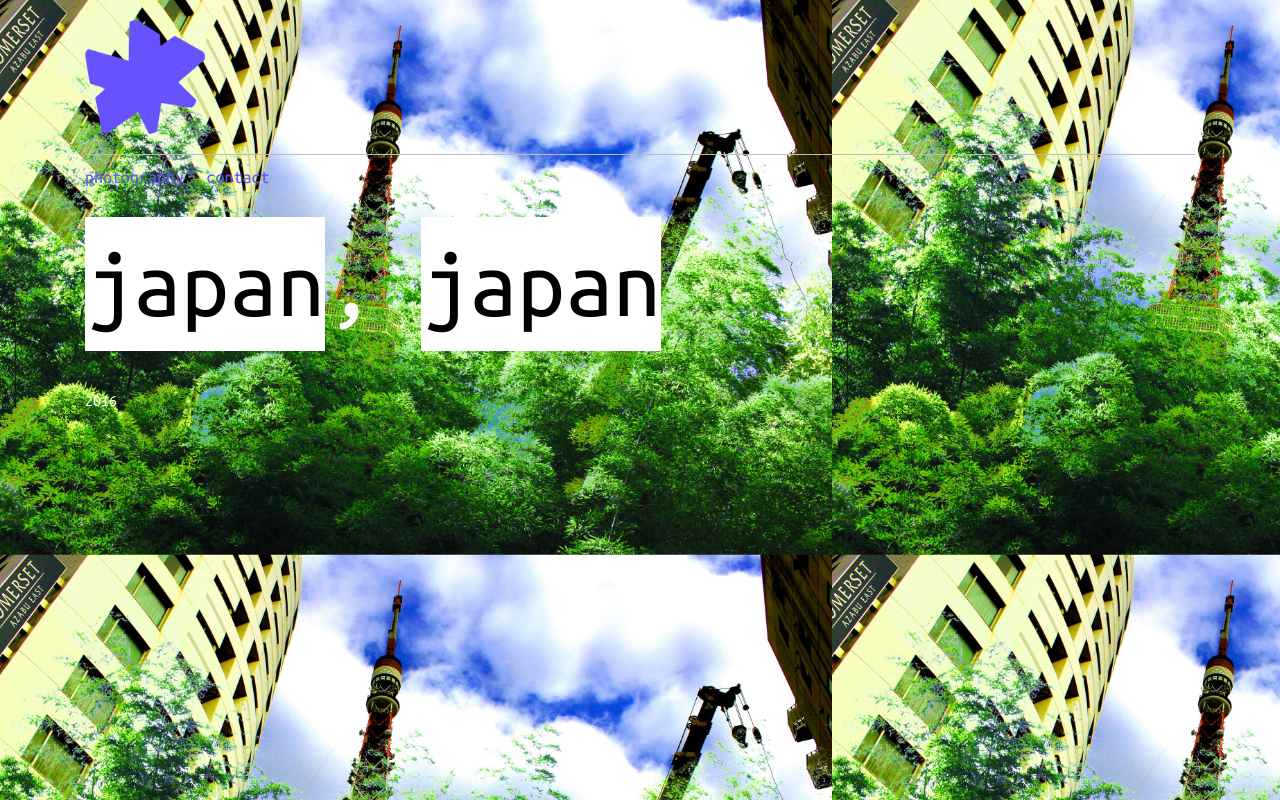
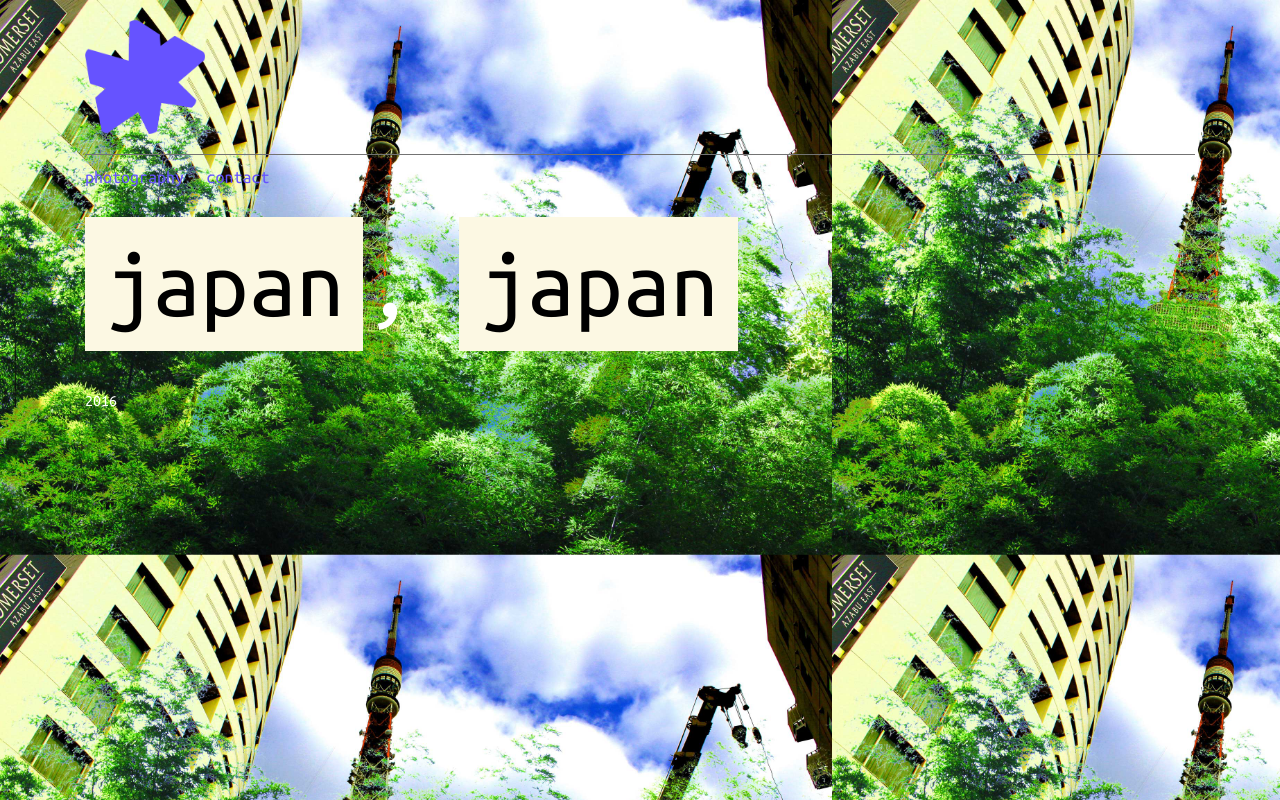
Before and after one commit to eoghanmccarthy/eoghanmccarthy, a PHP site: page /japan-japan.php in a window 1280 px wide. Run offline with PHP 8.4, Linux system fonts and the light colour scheme; some libraries are stand-ins or nearby versions.

Commit message:
refactor

```diff
--- a/contact.php
+++ b/contact.php
@@ -23,7 +23,7 @@
             <!-- Main -->
 
             <main>
-                <p><mark class="highlight highlight--yellow">mail@eoghanmccarthy.com</mark><br><mark class="highlight highlight--yellow">+44 (0)7490 816 795</mark></p>
+                <p><mark class="hlight hlight--yellow">mail@eoghanmccarthy.com</mark><br><mark class="hlight hlight--yellow">+44 (0)7490 816 795</mark></p>
             </main>
 
             <!-- Footer -->
--- a/css/main.css
+++ b/css/main.css
@@ -31,7 +31,7 @@
   margin-bottom: 1em; }
   .header .header__logo {
     padding-bottom: 1.25em;
-    border-bottom: 1px solid #bcbcbc;
+    border-bottom: 1px solid #737373;
     margin-bottom: .5em; }
     .header .header__logo a {
       opacity: 1;
@@ -74,23 +74,17 @@
   font-size: 1rem;
   line-height: 1.5; }
 
-.highlight {
-  padding: 0.2em 0; }
-  .highlight--white {
-    background-color: #fff; }
-  .highlight--brand {
+.hlight {
+  padding: 0.2em 0;
+  border-radius: 2px; }
+  .hlight--brand {
     background-color: #6653ff; }
-  .highlight--yellow {
+  .hlight--dev {
     background-color: #ffff00; }
-  .highlight--orange {
+  .hlight--design {
     background-color: #ff6653; }
-  .highlight--green {
+  .hlight--photo {
     background-color: #53ff66; }
-
-.block-border {
-  display: inline;
-  padding-bottom: 0em;
-  border-bottom: solid 1em #6653ff; }
 
 ul.nav {
   font-size: 1rem;
@@ -104,7 +98,11 @@
     margin: 0;
     padding: 0; }
     ul.nav-top li {
-      float: left; }
+      display: none; }
+      @media screen and (min-width: 576px) {
+        ul.nav-top li {
+          display: list-item;
+          float: left; } }
       ul.nav-top li a {
         display: inline-block;
         color: #6653ff;
@@ -123,14 +121,11 @@
           text-decoration: none;
           opacity: 0.8; }
       ul.nav-top li.nav-top__icon {
-        display: none; }
-      @media screen and (max-width: 575px) {
-        ul.nav-top li {
-          display: none; }
+        float: right;
+        display: inline-block; }
+        @media screen and (min-width: 576px) {
           ul.nav-top li.nav-top__icon {
-            float: right;
-            display: inline-block; } }
-  @media screen and (max-width: 575px) {
+            display: none; } }
   ul.nav-top__mobile {
     position: relative; }
     ul.nav-top__mobile li {
@@ -141,7 +136,7 @@
       ul.nav-top__mobile li.nav-top__icon {
         position: absolute;
         right: 0;
-          top: 0; } }
+        top: 0; }
 
 .media {
   margin: 0 0 1.875em; }
@@ -163,7 +158,7 @@
   .media__meta {
     font-size: 1rem;
     margin-bottom: 0.25em;
-    border-bottom: solid 1px #bcbcbc; }
+    border-bottom: 1px solid #737373; }
 
 .lightbox {
   display: none;
--- a/index.php
+++ b/index.php
@@ -23,7 +23,7 @@
             <!-- Main -->
 
             <main>
-                <h1><span class="block-border">designer</span>, <span class="block-border">front-end developer</span>, etc</h1>
+                <h1><mark class="hlight hlight--yellow">designer</mark>, <mark class="hlight hlight--yellow">front-end developer</mark>, etc</h1>
             </main>
 
             <!-- Footer -->
--- a/js/main.js
+++ b/js/main.js
@@ -1,3 +1,4 @@
+// Adds mobile nav class when icon is clicked
 function toggleNav() {
     var x = document.getElementById("topNav");
     if (x.className === "nav nav-top") {
--- a/scss/base/_colors.scss
+++ b/scss/base/_colors.scss
@@ -3,18 +3,61 @@
 // Descriptive colors
 $white: #fff;
 $black: #000;
-$light-grey: #bcbcbc;
 $grey: #333;
-$brand: #6653ff;
+$cornflower-blue: #6653ff;
 $yellow: #ffff00;
 $persimmon: #ff6653;
 $green: #53ff66;
 
-// UI colors Sass map
+// Brand colors
+$primary: $cornflower-blue;
+$dev: $yellow;
+$design: $persimmon;
+$photo: $green;
+
+// UI colors map
 $ui-colors: (
-    white: $white,
-    brand: $brand,
-    yellow: $yellow,
-    orange: $persimmon,
-    green: $green,
+    brand: $primary,
+    dev: $dev,
+    design: $design,
+    photo: $photo
 );
+
+// Color palette modifiers
+$palettes: (
+    grey: (
+        x-light: lighten($grey, 25%),
+        light: lighten($grey, 12%),
+        base: $grey,
+        dark: darken($grey, 8%),
+        x-dark: darken($grey, 16%)
+    ),
+    brand: (
+        x-light: lighten($primary, 25%),
+        light: lighten($primary, 12%),
+        base: $primary,
+        dark: darken($primary, 8%),
+        x-dark: darken($primary, 16%)
+    ),
+    dev: (
+        x-light: lighten($dev, 25%),
+        light: lighten($dev, 12%),
+        base: $dev,
+        dark: darken($dev, 8%),
+        x-dark: darken($dev, 16%)
+    ),
+    design: (
+        x-light: lighten($design, 25%),
+        light: lighten($design, 12%),
+        base: $design,
+        dark: darken($design, 8%),
+        x-dark: darken($design, 16%)
+    ),
+    photo: (
+        x-light: lighten($photo, 25%),
+        light: lighten($photo, 12%),
+        base: $photo,
+        dark: darken($photo, 8%),
+        x-dark: darken($photo, 16%)
+    )
+);
--- /dev/null
+++ b/scss/base/_config.scss
@@ -0,0 +1,45 @@
+// Named breakpoints
+$mobile-landscape: 576px;
+$tablet-portrait: 768px;
+$tablet-landscape: 992px;
+$desktop: 1200px;
+
+// Breakpoints
+$bp-sm: #{$mobile-landscape};
+$bp-md: #{$tablet-portrait};
+$bp-lg: #{$tablet-landscape};
+$bp-xl: #{$desktop};
+
+// Breakpoints map
+$bpoints: (
+    sm: $bp-sm,
+    md: $bp-md,
+    lg: $bp-lg,
+    xl: $bp-xl
+);
+
+// Asset paths
+$path-lbox: 'img';
+
+// Font stacks
+$stack-sans: 'Helvetica Neue', Helvetica, Arial, sans-serif;
+$stack-mono: 'Ubuntu Mono', Courier, monospace, sans-serif;
+
+// Font weight
+$light: 300;
+$normal: 400;
+$semibold: 500;
+$bold: 700;
+
+// Base font size and line height goes
+
+%px-root {
+    font-size: 100%;
+}
+
+%px-base {
+    font-size: 1rem;
+}
+
+// Transitions
+$speed: 0.3s;
--- /dev/null
+++ b/scss/base/_functions.scss
@@ -0,0 +1,11 @@
+// Functions
+
+// Used when using breakpoints and maps
+@function bpoint($bpoint) {
+    @return map-get($bpoints, $bpoint);
+}
+
+// Call the color palette modifiers
+@function palette($color, $shade: 'base') {
+    @return map-get(map-get($palettes, $color), $shade);
+}
--- /dev/null
+++ b/scss/base/_helpers.scss
@@ -0,0 +1,11 @@
+// Clearfix
+%clearfix {
+    content: “”;
+    display: table;
+    clear: both;
+}
+
+// Reset margin to zero
+%margin-reset {
+    margin: 0;
+}
--- a/scss/base/_index.scss
+++ b/scss/base/_index.scss
@@ -1,6 +1,8 @@
 // Base
-@import "variables";
+@import "config";
 @import "colors";
 @import "webfonts";
 @import "utilities";
+@import "functions";
+@import "helpers";
 @import "base";
--- a/scss/base/_utilities.scss
+++ b/scss/base/_utilities.scss
@@ -1,6 +1,12 @@
-// Utilities
+// Mixins
 
-// Mixins
+// Media queries
+@mixin mq($bpoint) {
+    @media screen and (min-width: $bpoint) {
+        @content;
+    }
+}
+
 @mixin font($family, $weight) {
     font-family: $family;
     font-weight: $weight;
@@ -13,18 +19,7 @@
     @content;
 }
 
-@mixin mq-block($bp-lower, $bp-upper) {
-    @media screen and (min-width: $bp-lower) and (max-width: $bp-upper - 1) {
-        @content;
-    }
-}
-
-@mixin mq($m-query) {
-    @media #{$m-query} {
-        @content;
-    }
-}
-
+// Generate background color modifier classes
 @mixin map-bgcolor($map) {
     @each $name, $value in $map {
         &--#{$name} {
@@ -33,6 +28,7 @@
     }
 }
 
+// Shorthand transition with vendor prefixs
 @mixin transition($args...) {
     -moz-transition: $args;
     -o-transition: $args;
@@ -40,26 +36,17 @@
     transition: $args;
 }
 
+// Lightbox background images
+@mixin img-replace($img, $w, $h, $disp: block) {
+    background-image: url('#{path--rel}/#{$img}');
+    background-repeat: no-repeat;
+    background-size: cover;
+    width: $w;
+    height: $h;
+    display: $disp;
+}
+
 @mixin v-center {
     top: 50%;
     transform: translateY(-50%);
 }
-
-// Placeholders
-%clearfix {
-    content: “”;
-    display: table;
-    clear: both;
-}
-
-%px-root {
-    font-size: 100%;
-}
-
-%px-base {
-    font-size: 1rem;
-}
-
-%margin-reset {
-    margin: 0;
-}
--- a/scss/base/_variables.scss
+++ /dev/null
@@ -1,32 +0,0 @@
-// Variables
-
-// Breakpoints
-$mobile-portrait: 575px;
-$mobile-landscape: 576px;
-$tablet-portrait: 768px;
-$tablet-landscape: 992px;
-$desktop: 1200px;
-
-// Media queries
-$xs: 'screen and (max-width: #{$mobile-portrait})';
-$sm: 'screen and (min-width: #{$mobile-landscape})';
-$md: 'screen and (min-width: #{$tablet-portrait})';
-$lg: 'screen and (min-width: #{$tablet-landscape})';
-$xl: 'screen and (min-width: #{$desktop})';
-
-// Asset paths
-$path-img: 'img';
-$path-photo: 'photography';
-
-// Font stacks
-$stack-sans: 'Helvetica Neue', Helvetica, Arial, sans-serif;
-$stack-mono: 'Ubuntu Mono', Courier, monospace, sans-serif;
-
-// Font weight
-$light: 300;
-$normal: 400;
-$semibold: 500;
-$bold: 700;
-
-// Transitions
-$speed: 0.3s;
--- a/scss/components/_lightbox.scss
+++ b/scss/components/_lightbox.scss
@@ -51,7 +51,7 @@
             bottom: -4%;
             padding: 0.25em 0.75em;
             width: auto;
-            background-color: $brand;
+            background-color: $primary;
             color: $white;
             font-size: 1.25rem;
             line-height: 100%;
@@ -61,19 +61,19 @@
             -webkit-user-select: none;
             cursor: pointer;
 
-            @media #{$sm} {
+            @include mq($bp-sm) {
                 font-size: 2rem;
             }
 
-            @media #{$md} {
+            @include mq($bp-md) {
                 font-size: 2.4rem;
             }
 
-            @media #{$lg} {
+            @include mq($bp-lg) {
                 font-size: 3rem;
             }
 
-            @media #{$xl} {
+            @include mq($bp-xl) {
                 font-size: 4rem;
             }
 
@@ -86,19 +86,19 @@
         &--prev {
             left: 35%;
 
-            @media #{$sm} {
+            @include mq($bp-sm) {
                 left: 38.1%;
             }
 
-            @media #{$md} {
+            @include mq($bp-md) {
                 left: 39%;
             }
 
-            @media #{$lg} {
+            @include mq($bp-lg) {
                 left: 39.8%;
             }
 
-            @media #{$xl} {
+            @include mq($bp-xl) {
                 left: 38.8%;
             }
         }
@@ -106,19 +106,19 @@
         &--next {
             right: 35%;
 
-            @media #{$sm} {
+            @include mq($bp-sm) {
                 right: 38.1%;
             }
 
-            @media #{$md} {
+            @include mq($bp-md) {
                 right: 39%;
             }
 
-            @media #{$lg} {
+            @include mq($bp-lg) {
                 right: 39.8%;
             }
 
-            @media #{$xl} {
+            @include mq($bp-xl) {
                 right: 38.8%;
             }
         }
--- a/scss/components/_media.scss
+++ b/scss/components/_media.scss
@@ -2,7 +2,7 @@
 .media {
     @extend %px-base;
     margin: 0 0 1.875em;
-    @media #{$md} {
+    @include mq($bp-md) {
         margin: 0 0 2.5em;
     }
 
@@ -24,6 +24,6 @@
     &__meta {
         @include text-style(1rem);
         margin-bottom: 0.25em;
-        border-bottom: solid 1px $light-grey;
+        border-bottom: 1px solid palette(grey, x-light);
     }
 }
--- a/scss/components/_navigation.scss
+++ b/scss/components/_navigation.scss
@@ -2,7 +2,7 @@
 ul.nav {
     @extend %px-base;
     @include text-style(1rem, 1.2);
-    @media #{$md} {
+    @include mq($bp-md) {
         font-size: 1.125rem;
     }
 
@@ -13,17 +13,21 @@
         padding: 0;
 
         li {
+            display: none;
+            @include mq($bp-sm) {
+                display: list-item;
                 float: left;
+            }
 
             a {
                 display: inline-block;
-                color: $brand;
+                color: $primary;
                 text-align: left;
                 text-decoration: none;
                 padding: 0.2em 1.0em 0.2em 0;
                 opacity: 1.0;
                 @include transition(opacity, $speed, ease);
-                @media #{$md} {
+                @include mq($bp-md) {
                     padding-right: 1.25em;
                 }
                 &:hover {
@@ -33,21 +37,15 @@
             }
 
             &.nav-top__icon {
-                display: none;
-            }
-
-            @media #{$xs} {
-                display: none;
-
-                &.nav-top__icon {
                 float: right;
                 display: inline-block;
+
+                @include mq($bp-sm) {
+                    display: none;
                 }
             }
         }
     }
-
-    @media #{$xs} {
 
     &-top__mobile {
         position: relative;
@@ -68,4 +66,3 @@
         }
     }
 }
-}
--- a/scss/components/_typography.scss
+++ b/scss/components/_typography.scss
@@ -1,19 +1,29 @@
 // Typography
+
+// Type map
+$type-h1: (
+    null: 2.6rem,
+    sm: 3.2rem,
+    md: 4.8rem,
+    lg: 5.2rem,
+    xl: 6rem
+);
+
 h1 {
     @include text-style(2.6rem, 1.3);
-    @media #{$sm} {
+    @include mq($bp-sm) {
         @include text-style(3.2rem);
     }
 
-    @media #{$md} {
+    @include mq($bp-md) {
         @include text-style(4.8rem);
     }
 
-    @media #{$lg} {
+    @include mq($bp-lg) {
         @include text-style(5.2rem);
     }
 
-    @media #{$xl} {
+    @include mq($bp-xl) {
         @include text-style(6rem);
     }
 }
@@ -23,19 +33,12 @@
 }
 
 // Mark
-@mixin highlight {
+@mixin hlight {
     padding: 0.2em 0;
+    border-radius: 2px;
 }
 
-.highlight {
-    @include highlight;
+.hlight {
+    @include hlight;
     @include map-bgcolor($ui-colors);
 }
-
-.block-border {
-    display: inline;
-    padding-bottom: 0em;
-    border-bottom: solid 1em #6653ff;
-}
-
-//
--- a/scss/layout/_header.scss
+++ b/scss/layout/_header.scss
@@ -5,7 +5,7 @@
 
     .header__logo {
         padding-bottom: 1.25em;
-        border-bottom: 1px solid $light-grey;
+        border-bottom: 1px solid palette(grey, x-light);
         margin-bottom: .5em;
 
         a {
@@ -14,10 +14,10 @@
 
             img {
                 width: 65px;
-                @media #{$sm} {
+                @include mq($bp-sm) {
                     width: 100px;
                 }
-                @media #{$md} {
+                @include mq($bp-md) {
                     width: 120px;
                 }
             }
```
Also changed, not shown: 1 other file. Lines whose indentation alone changed are shown as unchanged.
